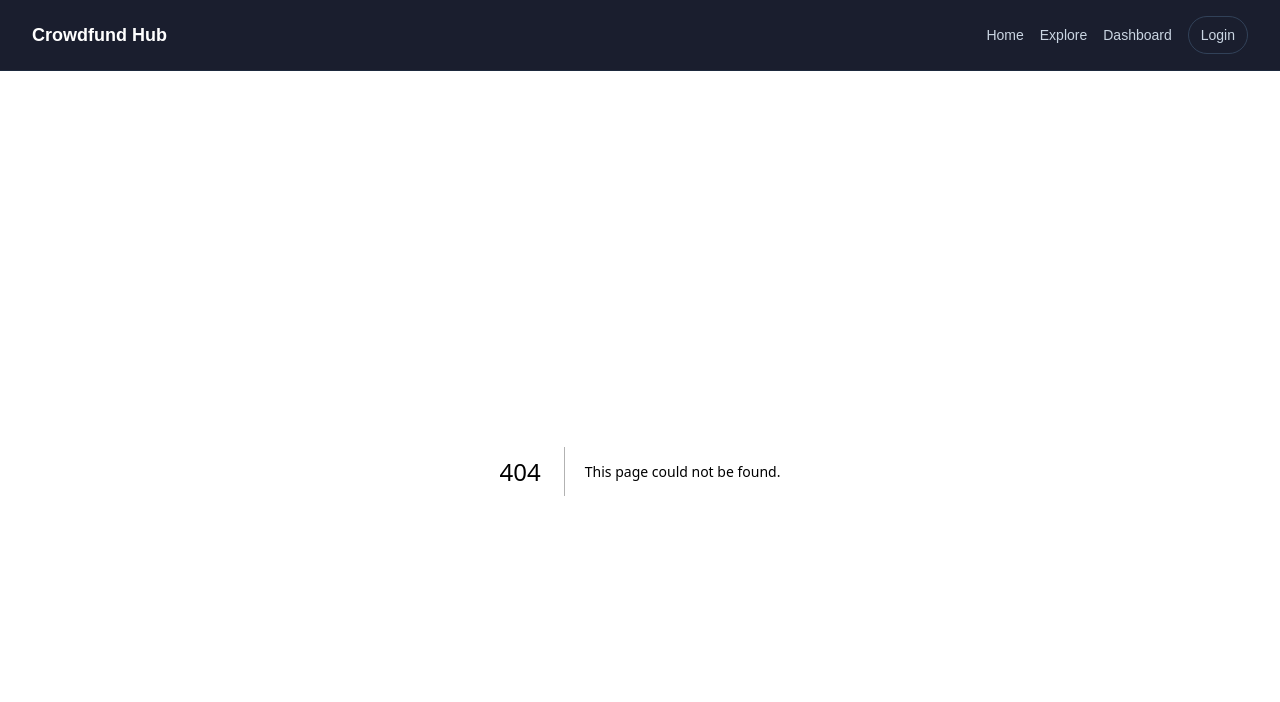
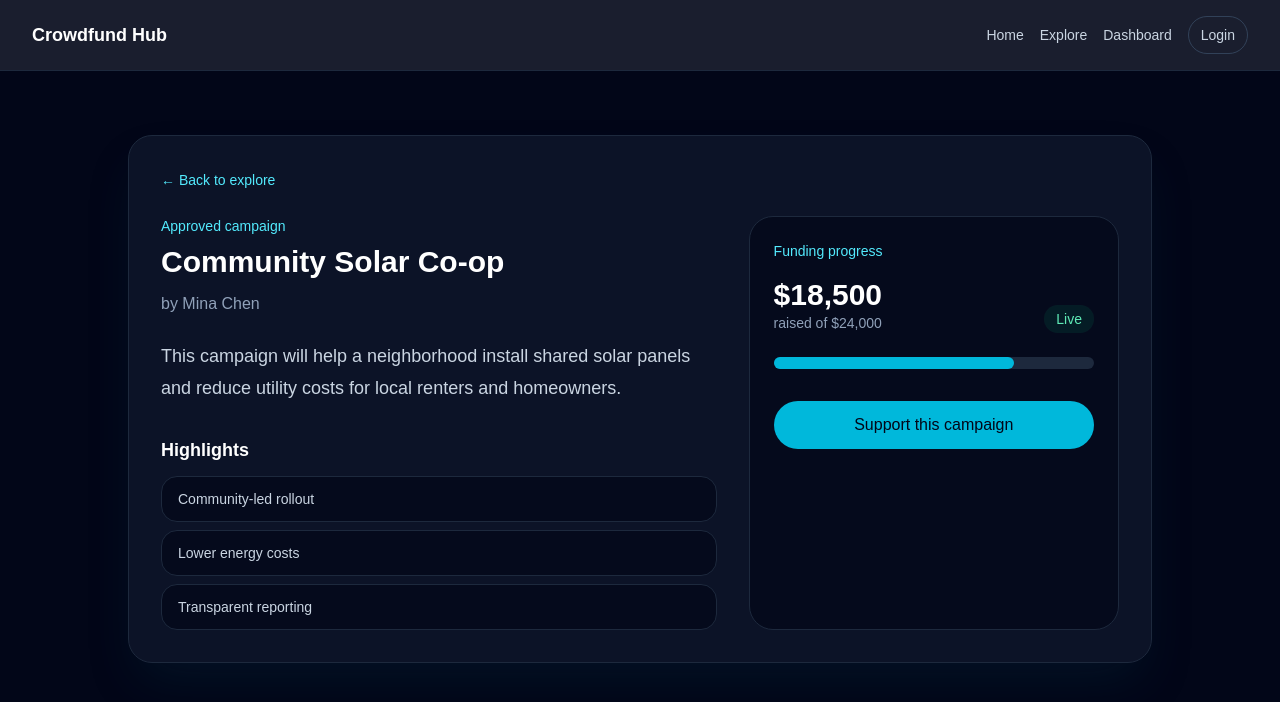
Before and after one commit to arRahat129/crowdfund-hub-client, a Next.js app: page /campaigns/community-solar-co-op in a window 1280 px wide. Before the commit this address had no page. Shown: the top 702 px of the page. Built offline with nearby package versions, Linux system fonts and the light colour scheme.

Commit message:
Add campaign listing and detail pages

```diff
--- /dev/null
+++ b/src/app/campaigns/[slug]/page.tsx
@@ -0,0 +1,92 @@
+import Link from "next/link";
+
+const campaignDetails: Record<string, { title: string; creator: string; goal: string; raised: string; story: string; highlights: string[] }> = {
+  "community-solar-co-op": {
+    title: "Community Solar Co-op",
+    creator: "Mina Chen",
+    goal: "$24,000",
+    raised: "$18,500",
+    story: "This campaign will help a neighborhood install shared solar panels and reduce utility costs for local renters and homeowners.",
+    highlights: ["Community-led rollout", "Lower energy costs", "Transparent reporting"]
+  },
+  "riverside-food-hub": {
+    title: "Riverside Food Hub",
+    creator: "Daniel Ortiz",
+    goal: "$15,000",
+    raised: "$12,100",
+    story: "The Riverside Food Hub is building a neighborhood distribution center for fresh produce and pantry staples.",
+    highlights: ["Weekly distribution", "Local partnerships", "Volunteer support"]
+  },
+  "skillshare-mobile-lab": {
+    title: "SkillShare Mobile Lab",
+    creator: "Ava Thompson",
+    goal: "$30,000",
+    raised: "$22,400",
+    story: "A mobile learning lab will bring coding, design, and career coaching to underserved schools and communities.",
+    highlights: ["Hands-on sessions", "Free resources", "Youth mentorship"]
+  }
+};
+
+export default function CampaignDetailPage({ params }: { params: { slug: string } }) {
+  const campaign = campaignDetails[params.slug];
+
+  if (!campaign) {
+    return (
+      <main className="min-h-screen bg-slate-950 px-6 py-16 text-slate-100">
+        <div className="mx-auto max-w-4xl rounded-3xl border border-slate-800 bg-slate-900/80 p-8">
+          <p className="text-sm text-cyan-300">Campaign not found</p>
+          <h1 className="mt-2 text-3xl font-semibold">This campaign is not available yet.</h1>
+        </div>
+      </main>
+    );
+  }
+
+  return (
+    <main className="min-h-screen bg-slate-950 px-6 py-16 text-slate-100">
+      <div className="mx-auto max-w-5xl rounded-3xl border border-slate-800 bg-slate-900/80 p-8 shadow-2xl shadow-cyan-950/30">
+        <Link href="/explore" className="text-sm text-cyan-300">
+          ← Back to explore
+        </Link>
+
+        <div className="mt-6 grid gap-8 lg:grid-cols-[1.2fr_0.8fr]">
+          <div>
+            <p className="text-sm text-cyan-300">Approved campaign</p>
+            <h1 className="mt-2 text-3xl font-semibold text-white">{campaign.title}</h1>
+            <p className="mt-3 text-slate-400">by {campaign.creator}</p>
+            <p className="mt-6 text-lg leading-8 text-slate-300">{campaign.story}</p>
+
+            <div className="mt-8">
+              <h2 className="text-lg font-semibold text-white">Highlights</h2>
+              <ul className="mt-3 space-y-2 text-sm text-slate-300">
+                {campaign.highlights.map((item) => (
+                  <li key={item} className="rounded-2xl border border-slate-800 bg-slate-950/70 px-4 py-3">
+                    {item}
+                  </li>
+                ))}
+              </ul>
+            </div>
+          </div>
+
+          <div className="rounded-3xl border border-slate-800 bg-slate-950/70 p-6">
+            <p className="text-sm text-cyan-300">Funding progress</p>
+            <div className="mt-4 flex items-end justify-between">
+              <div>
+                <p className="text-3xl font-semibold text-white">{campaign.raised}</p>
+                <p className="text-sm text-slate-400">raised of {campaign.goal}</p>
+              </div>
+              <span className="rounded-full bg-emerald-500/10 px-3 py-1 text-sm text-emerald-300">Live</span>
+            </div>
+
+            <div className="mt-6 h-3 rounded-full bg-slate-800">
+              <div className="h-3 w-3/4 rounded-full bg-cyan-500" />
+            </div>
+
+            <button className="mt-8 w-full rounded-full bg-cyan-500 px-4 py-3 font-medium text-slate-950 transition hover:bg-cyan-400">
+              Support this campaign
+            </button>
+          </div>
+        </div>
+      </div>
+    </main>
+  );
+}
--- a/src/app/explore/page.tsx
+++ b/src/app/explore/page.tsx
@@ -1,9 +1,9 @@
 import Link from "next/link";
 
 const campaigns = [
-  { title: "Community Solar Co-op", creator: "Mina Chen", goal: "$24,000", raised: "$18,500" },
-  { title: "Riverside Food Hub", creator: "Daniel Ortiz", goal: "$15,000", raised: "$12,100" },
-  { title: "SkillShare Mobile Lab", creator: "Ava Thompson", goal: "$30,000", raised: "$22,400" }
+  { slug: "community-solar-co-op", title: "Community Solar Co-op", creator: "Mina Chen", goal: "$24,000", raised: "$18,500" },
+  { slug: "riverside-food-hub", title: "Riverside Food Hub", creator: "Daniel Ortiz", goal: "$15,000", raised: "$12,100" },
+  { slug: "skillshare-mobile-lab", title: "SkillShare Mobile Lab", creator: "Ava Thompson", goal: "$30,000", raised: "$22,400" }
 ];
 
 export default function ExplorePage() {
@@ -22,7 +22,8 @@ export default function ExplorePage() {
 
         <div className="grid gap-6 md:grid-cols-2 xl:grid-cols-3">
           {campaigns.map((campaign) => (
-            <article key={campaign.title} className="rounded-3xl border border-slate-800 bg-slate-900/80 p-6">
+            <Link href={`/campaigns/${campaign.slug}`} key={campaign.title}>
+              <article className="rounded-3xl border border-slate-800 bg-slate-900/80 p-6 transition hover:border-cyan-400">
                 <p className="text-sm text-cyan-300">Approved campaign</p>
                 <h2 className="mt-3 text-xl font-semibold text-white">{campaign.title}</h2>
                 <p className="mt-2 text-sm text-slate-400">by {campaign.creator}</p>
@@ -31,6 +32,7 @@ export default function ExplorePage() {
                   <span>Raised {campaign.raised}</span>
                 </div>
               </article>
+            </Link>
           ))}
         </div>
       </div>
```
Lines whose indentation alone changed are shown as unchanged.
